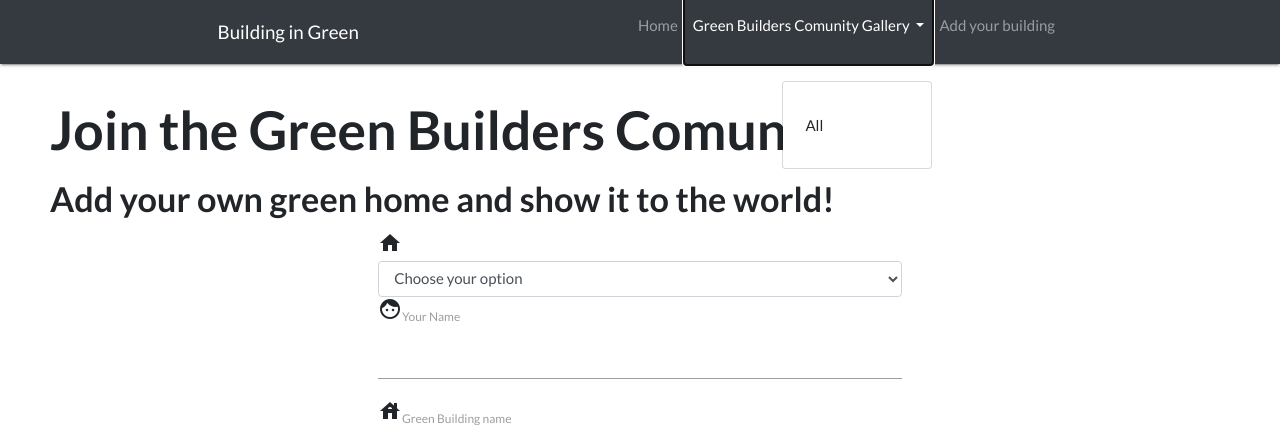
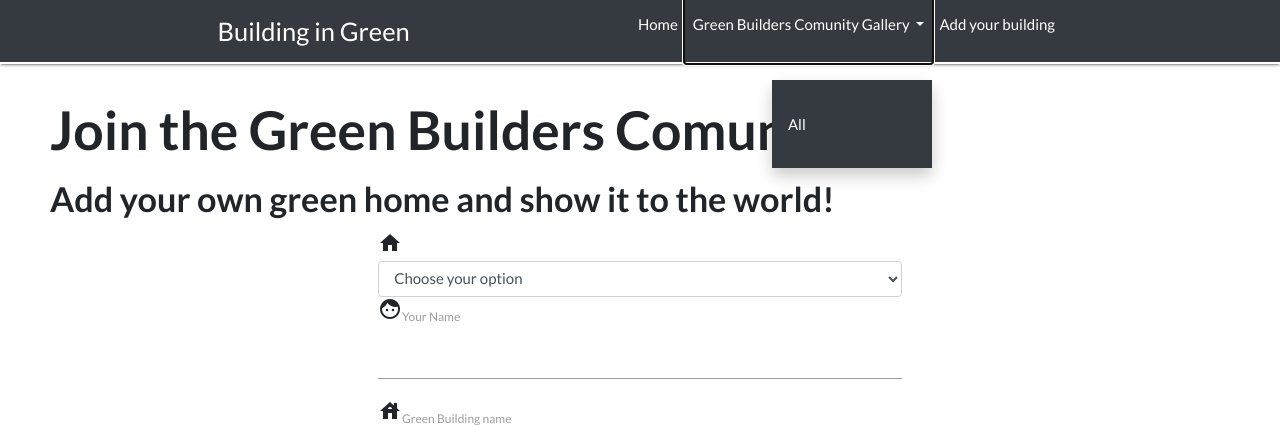
Before and after one commit to RoMar19/Building_in_green, a Flask app: page /add_house in a window 1280 px wide, after a click on "Green Builders Comunity Gallery". Shown: the top 425 px of the page. Run offline with Flask 2, Linux system fonts and the light colour scheme; data that the repository does not hold is empty; style sheets or scripts are compiled from the project's sources; some libraries are stand-ins or nearby versions.

Commit message:
Enviroment variables correction

```diff
--- a/run.py
+++ b/run.py
@@ -12,7 +12,6 @@ if path.exists("env.py"):
 app = Flask(__name__)
 app.config["MONGODB_NAME"] = os.environ.get("MONGODB_NAME")
 app.config["MONGO_URI"] = os.environ.get("MONGO_URI")
-app.secret_key = os.getenv("SECRET_KEY")
 
 mongo = PyMongo(app)
 
--- a/static/css/mystyle.css
+++ b/static/css/mystyle.css
@@ -1,3 +1,51 @@
+.navbar,
+.dropdown-item {
+    background-color: #343a40;
+}
+
+.navbar {
+    border-bottom: 2px solid #fff;
+}
+
+.navbar-dark .navbar-nav .nav-link {
+    color: #fff;
+}
+
+.navbar-brand {
+    font-family: 'Lato', 'Helvetica Neue', Helvetica, Arial, sans-serif;
+    font-size: 1.7em;
+}
+
+.nav-item a {
+    font-family: "Lato", sans-serif;
+    font-size: 1em;
+}
+
+.navbar-toggler {
+
+}
+
+.dropdown-menu {
+    padding: 0px;
+    border: #b5b5b5;
+    display: none;
+    position: absolute;
+    background-color: #f9f9f9;
+    min-width: 160px;
+    box-shadow: 0px 8px 16px 0px rgba(0,0,0,0.2);
+    z-index: 1;
+}
+
+.dropdown-menu a {
+    background-color: #343a40;
+    color: #fff;
+    padding: 12px 16px;
+    text-decoration: none;
+    display: block;
+    text-align: left;
+}
+
+
 .row {
   display: flex;
   flex-wrap: wrap;
--- a/templates/add_house.html
+++ b/templates/add_house.html
@@ -64,5 +64,11 @@
         </div>
     </div>
 
+    <script>
+    $(document).ready(function(){
+        $('select').formSelect();
+    });
+    </script>
+
 
 {% endblock %}
--- a/templates/edit_house.html
+++ b/templates/edit_house.html
@@ -75,6 +75,10 @@ function alert_edit(){
 function alert_no_edit(){
         alert("Your building has not been edited.");
     }
+
+$(document).ready(function(){
+        $('select').formSelect();
+    });
 </script>
 
 {% endblock %}
```
Also changed, not shown: static/css/landing-page.css (+0 -83 lines), templates/base.html (+3 -4 lines), 1 other file.
